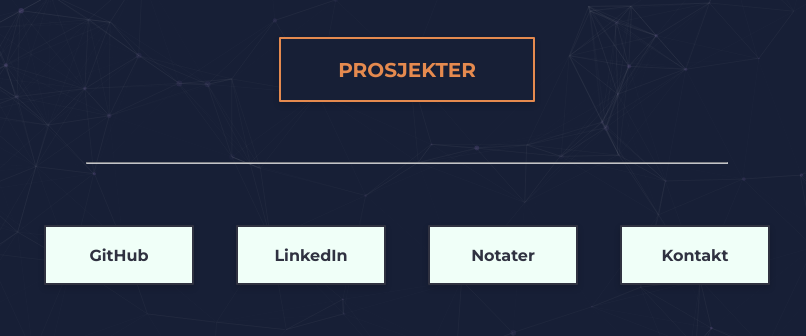
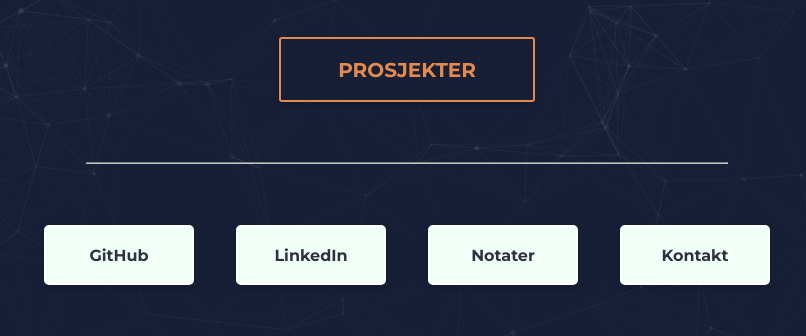
Before and after one commit to mrtnsund/Portfolio, a plain HTML site: page index.html in a window 1280 px wide. Shown: the part 242-578 px from the top of the page, 233-1039 px from the left. Drawn offline with nearby package versions, Linux system fonts and the light colour scheme.

Commit message:
endret border-radius

```diff
--- a/index.html
+++ b/index.html
@@ -9,6 +9,7 @@
     <link rel="stylesheet" href="style.css">
     <link rel="icon" href="icon.png">
     <link href="https://fonts.googleapis.com/css?family=Montserrat:400,500,700&display=swap" rel="stylesheet">
+    <script src="https://kit.fontawesome.com/bd8e485d82.js" crossorigin="anonymous"></script>
 </head>
 
 <body>
--- a/style.css
+++ b/style.css
@@ -33,7 +33,7 @@ a {
     height: 65px;
     width: 20%;
     border: 2px solid #E58A4F;
-    border-radius: 1px;
+    border-radius: 3px;
     box-shadow: 0px 3px 6px rgba(0,0,0,0.16) ;
     background-color: #171F36;
     box-sizing: border-box;
@@ -62,17 +62,17 @@ a {
 .lenke {
     box-sizing: border-box;
 
-    border: 2px solid rgb(48, 50, 65);
+    border: 2px solid white;
     height: 60px;
     width: 150px;
     background-color: #F0FFF8;
-    border-radius: 1px;
+    border-radius: 5px;
     box-shadow: 0px 3px 6px rgba(0,0,0,0.16) ;
     position: relative;
     margin: 21px;
 }
 .lenke:hover{
-    border: 7px solid rgb(48, 50, 65);
+    border: 5px solid rgb(179, 179, 179);
     transition: border 0.3s;
 }
 .lenke i {
@@ -86,6 +86,9 @@ a {
     left: 50%;
     -ms-transform: translate(-50%, -50%);
     transform: translate(-50%, -50%);
+}
+.lenkeTekst i {
+    font-size: 15px;
 }
 hr {
     color: #707070;
```
